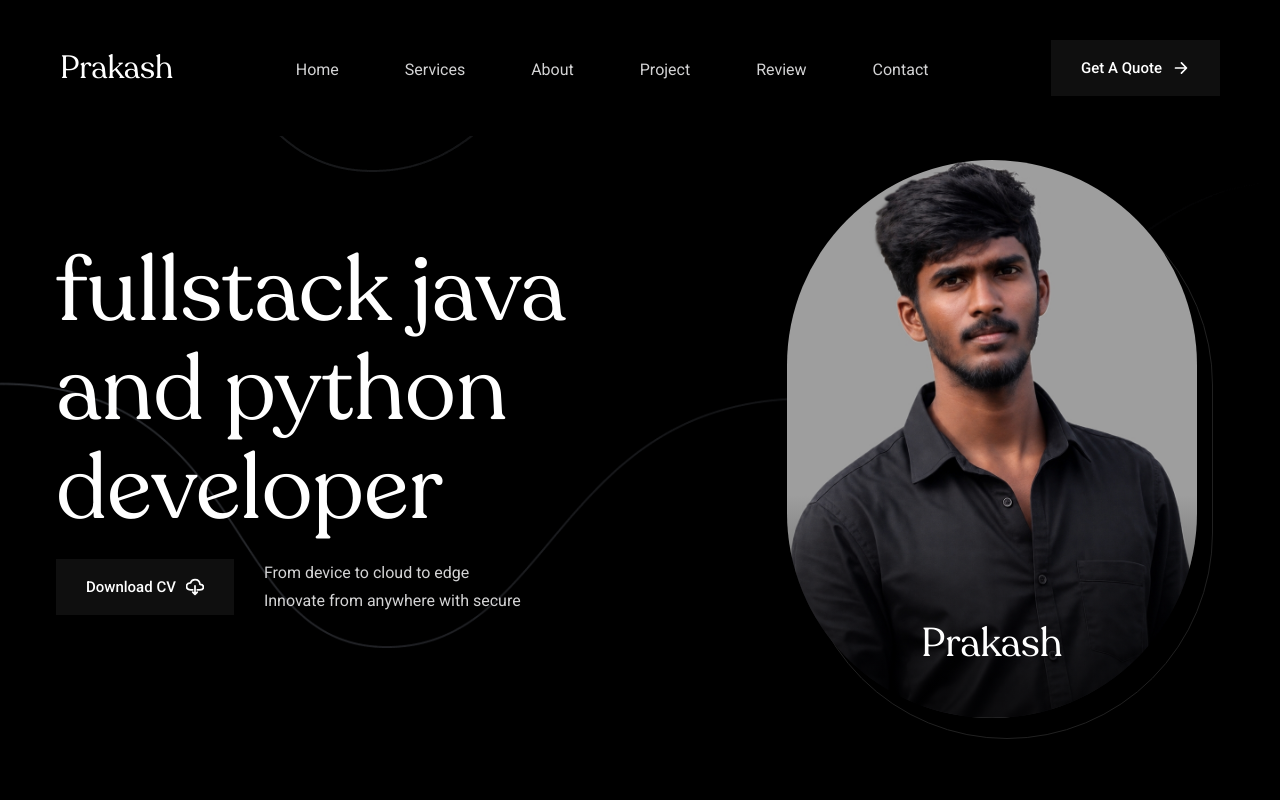
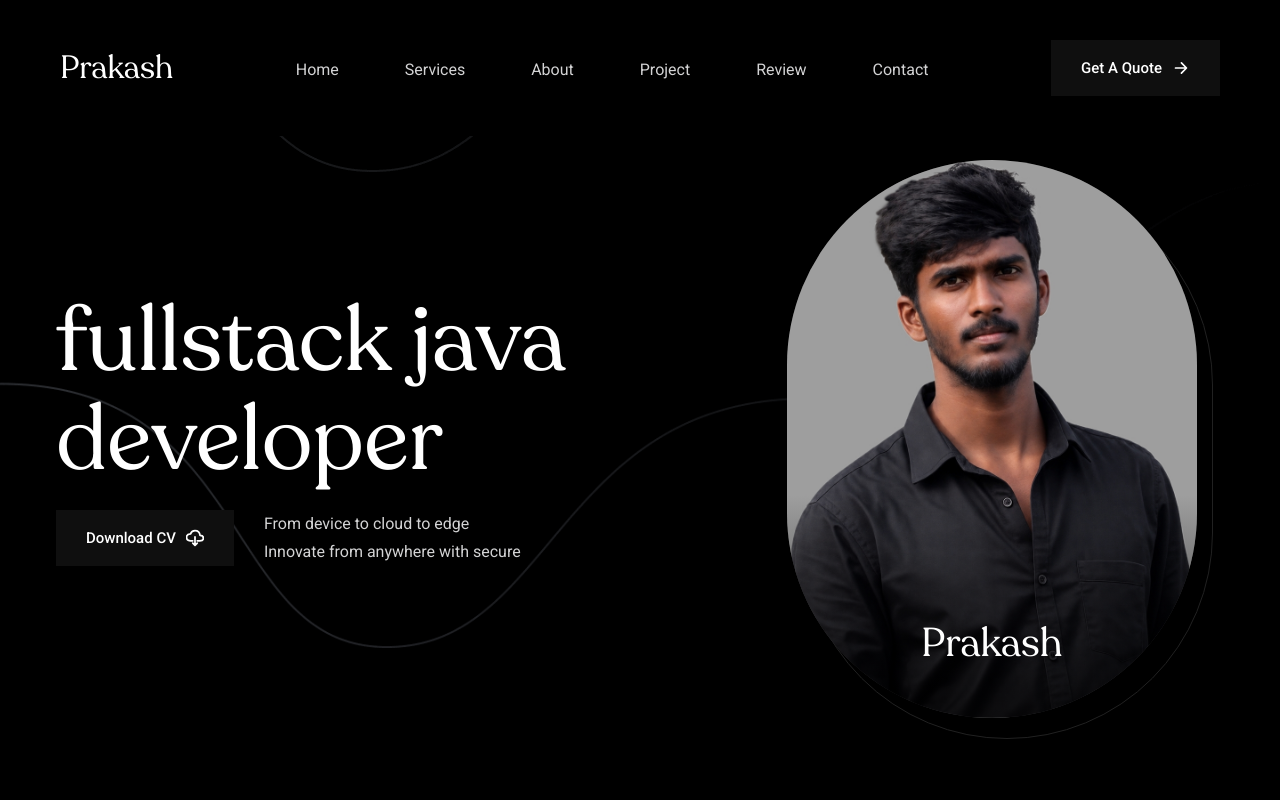
Before and after one commit to prakash9629/Portfolio, a plain HTML site: page index.html in a window 1280 px wide. Shown: the top 800 px of the page. Drawn offline with nearby package versions, Linux system fonts and the light colour scheme.

Commit message:
code pushed

```diff
--- a/index.html
+++ b/index.html
@@ -150,7 +150,7 @@
 
           <div class="hero-content">
 
-            <h1 class="h1 title">fullstack java and python developer</h1>
+            <h1 class="h1 title">fullstack java developer</h1>
 
             <div class="wrapper">
               <a href="#" class="btn btn:hover">
```
